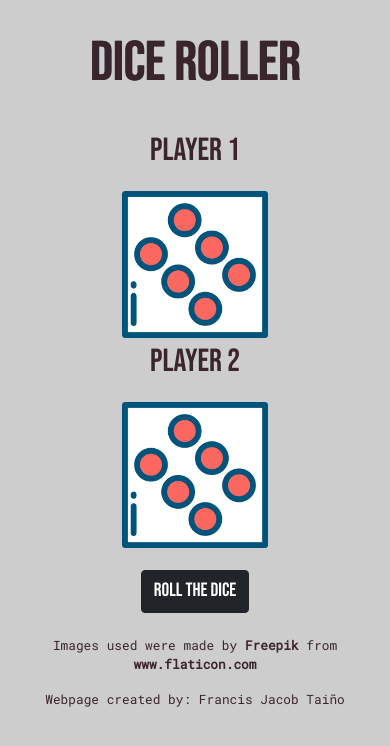
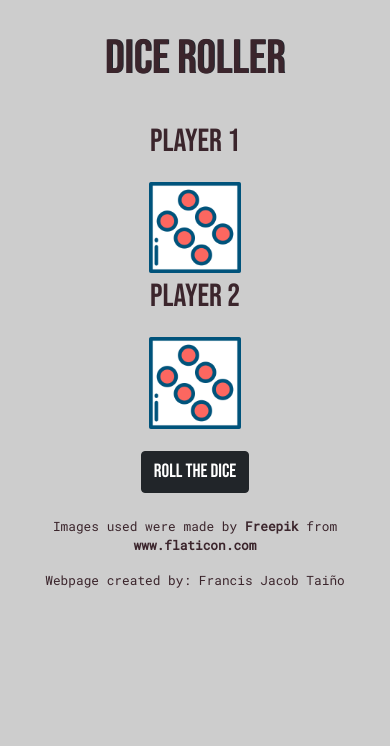
Before and after one commit to cisjacob/Dice-Game, a plain HTML site: page index.html in a window 390 px wide. Drawn offline with nearby package versions, Linux system fonts and the light colour scheme.

Commit message:
Update styles.css

```diff
--- a/styles.css
+++ b/styles.css
@@ -59,11 +59,11 @@ footer{
 
 @media screen and (max-width: 576px) {
   img{
-    width: 40%;
+    width: 25%;
   }
 
   h1{
-    font-size: 3.5rem;
+    font-size: 3rem;
   }
 
   .container{
```
